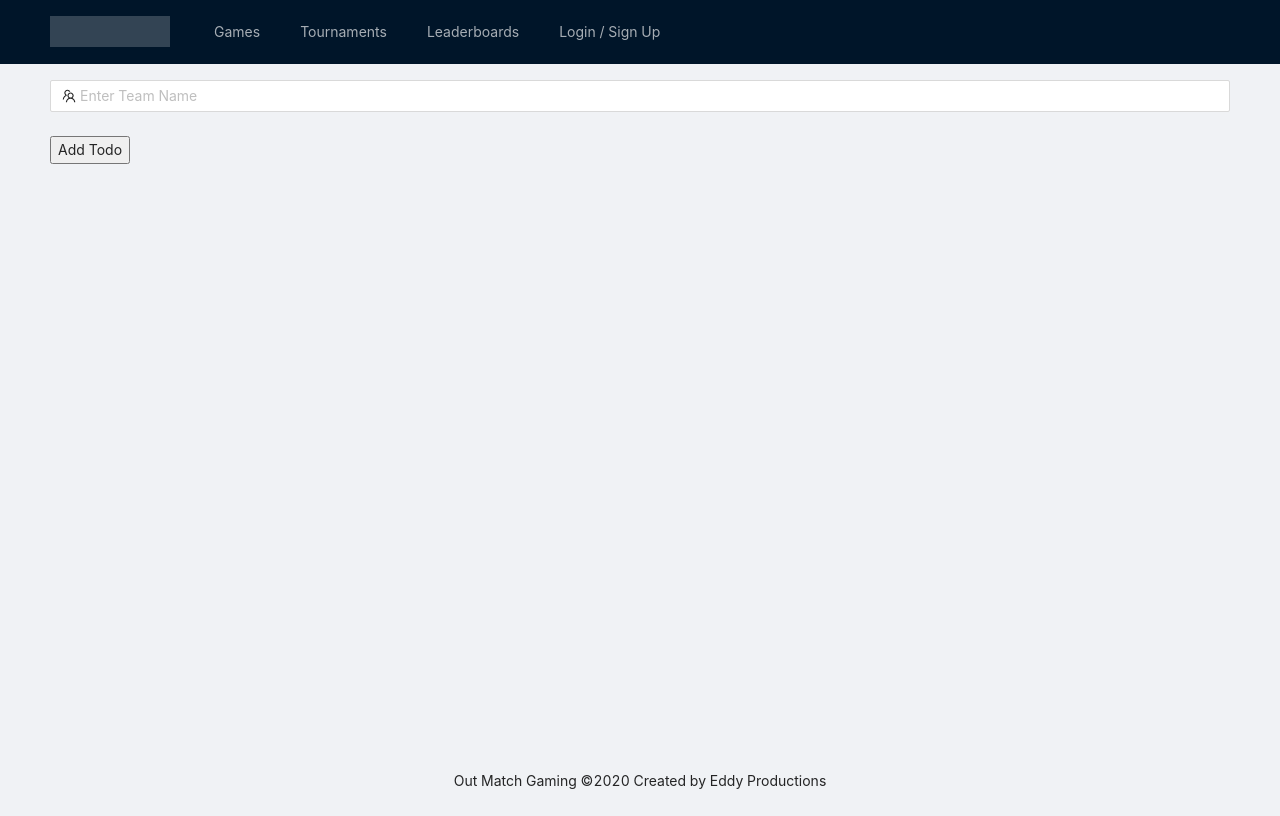
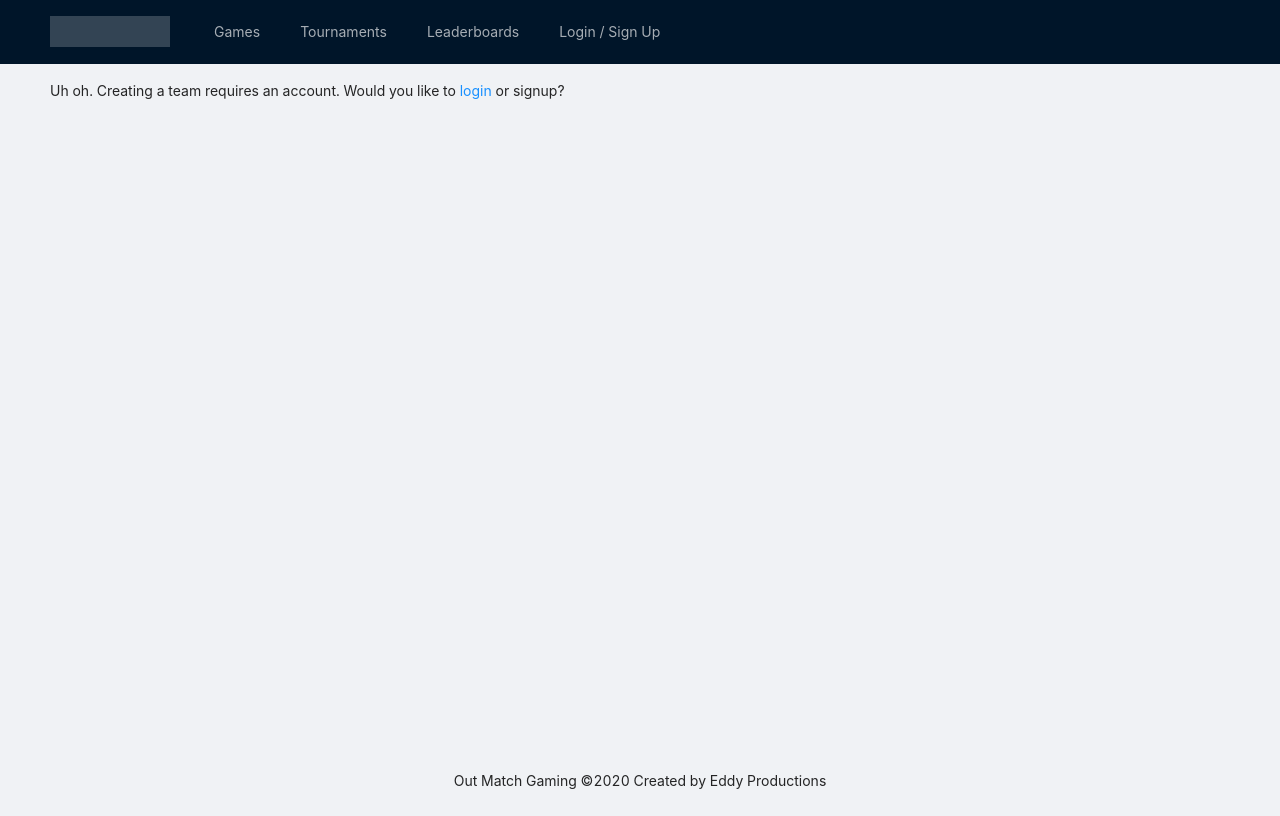
Before and after one commit to EddySum/outmatchgaming-front, a React (Create React App) app: page /ladders/1/create in a window 1280 px wide. Built offline with nearby package versions, Linux system fonts and the light colour scheme; no server answers.

Commit message:
visual and state for !auth users in createTeam page

```diff
--- a/src/components/CreateTeam/CreateTeam.tsx
+++ b/src/components/CreateTeam/CreateTeam.tsx
@@ -1,7 +1,7 @@
 import 'antd/dist/antd.css';
 import './CreateTeam.css';
 import React from 'react';
-import { useHistory } from 'react-router-dom';
+import { Link } from 'react-router-dom';
 
 
 import { Form, Input, Button, Typography } from 'antd';
@@ -10,6 +10,9 @@ import { TeamOutlined } from '@ant-design/icons';
 import { useMutation } from '@apollo/react-hooks';
 import { gql } from 'apollo-boost';
 import { Store } from 'antd/lib/form/interface';
+import { IRootReducer } from "../../redux/IRootReducer";
+import { useSelector } from "react-redux";
+import Text from 'antd/lib/typography/Text';
 
 export const CREATE_TEAM = gql`
   mutation CreateTeam($ladderId: ID!, $teamName: String!) {
@@ -23,12 +26,27 @@ export const CREATE_TEAM = gql`
 `;
 
 function CreateTeam() {
+  const [createTeam, { data }] = useMutation(CREATE_TEAM);
+
+  const isAuthenticated: boolean = useSelector<IRootReducer, boolean>(
+    state => state.userReducer.authenticated);
+
+    if (!isAuthenticated) {
+      return (
+        <Text>
+          Uh oh. Creating a team requires an account. Would you like to
+          <Link to="/login"> login </Link>
+          or signup?
+        </Text>
+      )
+    }
+
   const url = window.location.href;
   const beginIdx = url.indexOf('ladders/')+8;
   const endIdx = url.indexOf('/', beginIdx);
   const ladderId = url.substring(beginIdx, endIdx);
 
-  const [createTeam, { data }] = useMutation(CREATE_TEAM);
+
 
   const onSubmit = ({ teamName }: Store) => {
     createTeam({ variables: { ladderId, teamName } });
```
